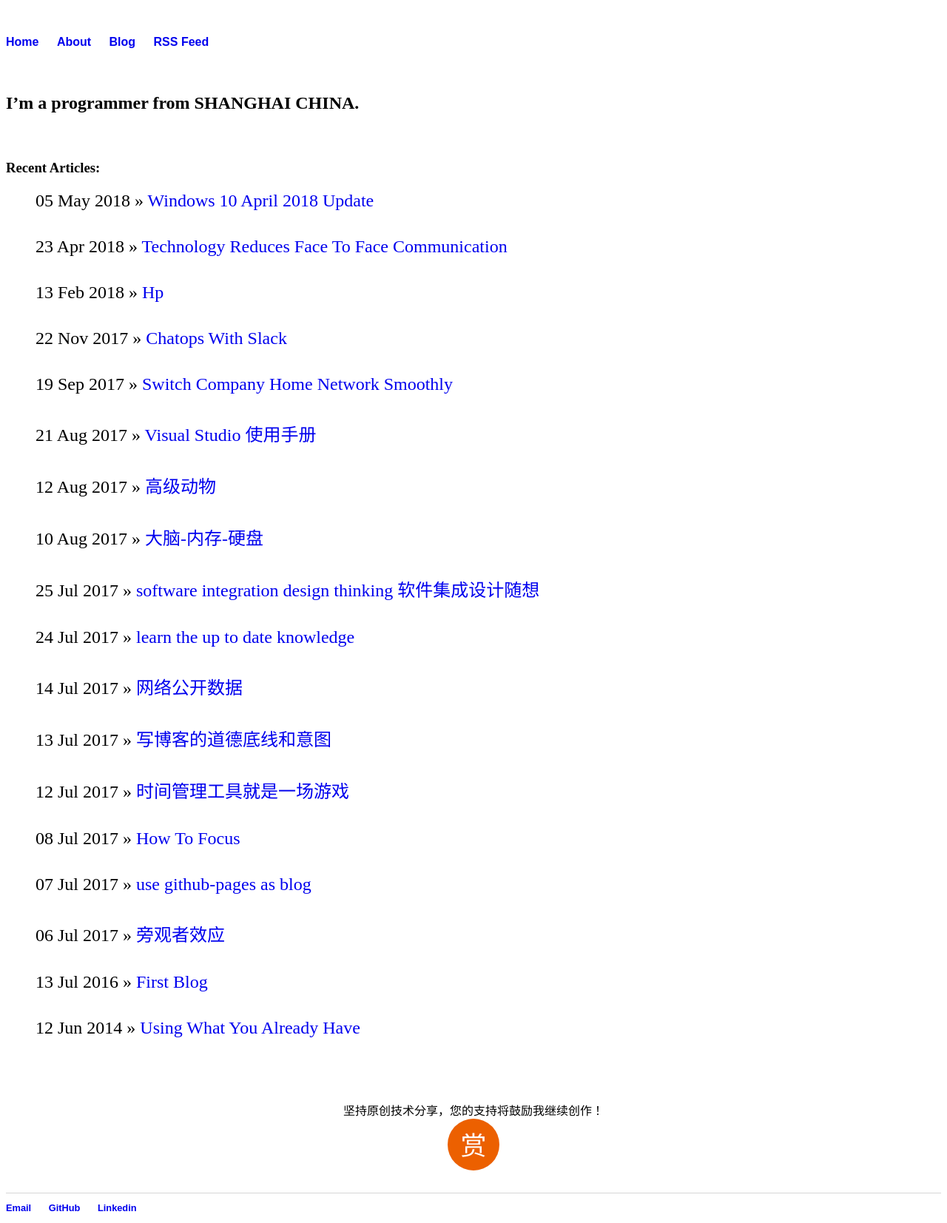
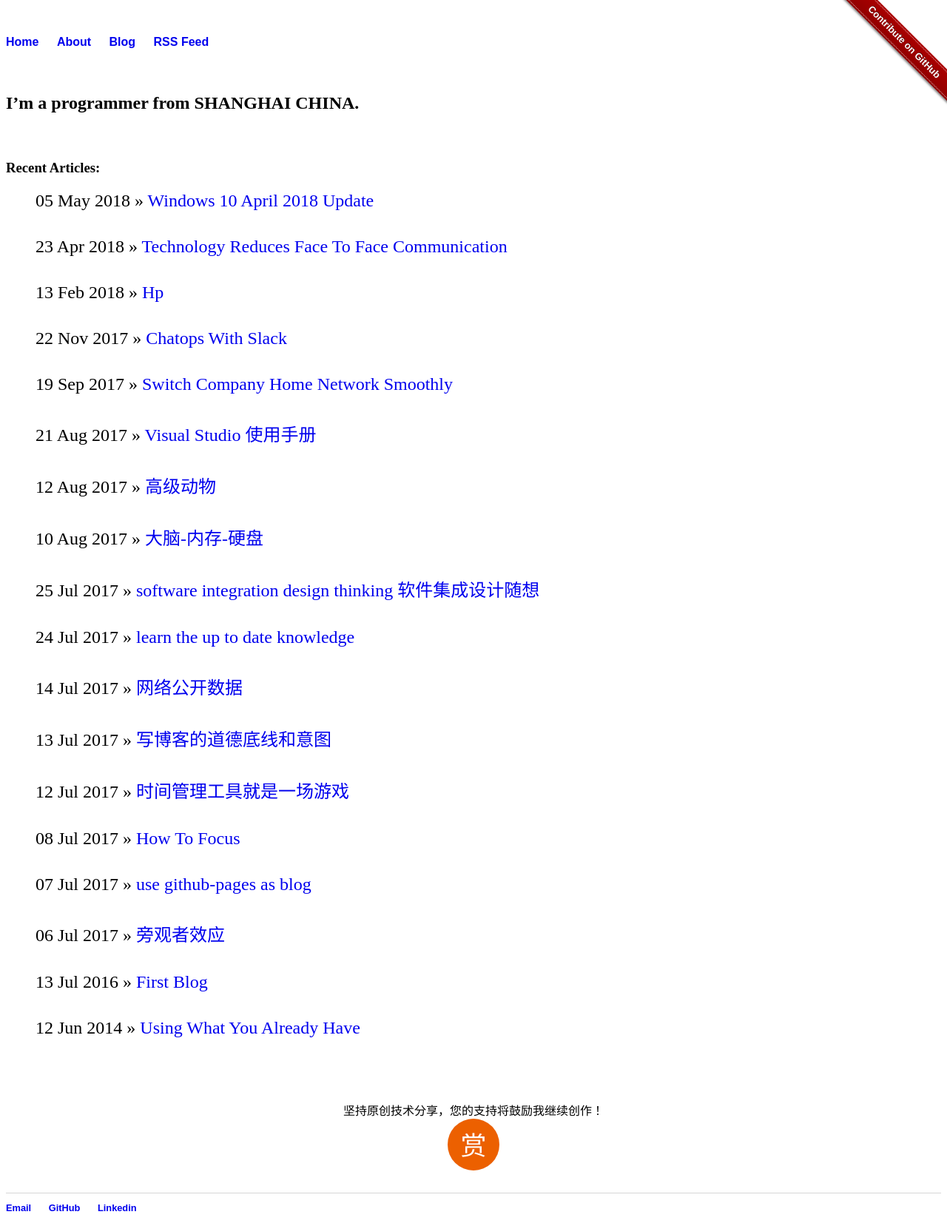
Before and after one commit to liuning0820/liuning0820.github.io, a Jekyll site: the page built from index.html, in a window 1280 px wide. Shown: the whole page at 74% size. Built offline with Jekyll 4.4.1, drawn with Linux system fonts in a browser that asks for light colours.

Commit message:
add github-fork-ribbon support.

```diff
--- a/_includes/head.html
+++ b/_includes/head.html
@@ -1,5 +1,6 @@
 <head>
 	　<meta http-equiv="content-type" content="text/html; charset=utf-8" />
 	　<title>{{page.title}}</title>
-	  <link rel="stylesheet" type="text/css" href="{{ site.url }}{{site.baseurl}}/css/main.css">
+		<link rel="stylesheet" type="text/css" href="{{ site.url }}{{site.baseurl}}/css/main.css">
+		<link rel="stylesheet" type="text/css" href="{{ site.url }}{{site.baseurl}}/css/gh-fork-ribbon.css">
 </head>
--- a/_layouts/default.html
+++ b/_layouts/default.html
@@ -2,6 +2,8 @@
 	<html>
 		{% include head.html %}
 	<body>
+
+		<a class="github-fork-ribbon fixed" title="Contribute on GitHub" href="https://github.com/liuning0820/liuning0820.github.io">Fork me on GitHub</a>
 
     <nav>
 		<ul>
--- /dev/null
+++ b/css/gh-fork-ribbon.css
@@ -0,0 +1,120 @@
+/*!
+ * "Fork me on GitHub" CSS ribbon v0.2.0 | MIT License
+ * https://github.com/simonwhitaker/github-fork-ribbon-css
+*/
+
+.github-fork-ribbon {
+    width: 12.1em;
+    height: 12.1em;
+    position: absolute;
+    overflow: hidden;
+    top: 0;
+    right: 0;
+    z-index: 9999;
+    pointer-events: none;
+    font-size: 13px;
+    text-decoration: none;
+    text-indent: -999999px;
+  }
+
+  .github-fork-ribbon.fixed {
+    position: fixed;
+  }
+
+  .github-fork-ribbon:before, .github-fork-ribbon:after {
+    /* The right and left classes determine the side we attach our banner to */
+    position: absolute;
+    display: block;
+    width: 15.38em;
+    height: 1.54em;
+
+    top: 3.23em;
+    right: -3.23em;
+
+    -webkit-box-sizing: content-box;
+    -moz-box-sizing: content-box;
+    box-sizing: content-box;
+
+    -webkit-transform: rotate(45deg);
+    -moz-transform: rotate(45deg);
+    -ms-transform: rotate(45deg);
+    -o-transform: rotate(45deg);
+    transform: rotate(45deg);
+  }
+
+  .github-fork-ribbon:before {
+    content: "";
+
+    /* Add a bit of padding to give some substance outside the "stitching" */
+    padding: .38em 0;
+
+    /* Set the base colour */
+    background-color: #a00;
+
+    /* Set a gradient: transparent black at the top to almost-transparent black at the bottom */
+    background-image: -webkit-gradient(linear, left top, left bottom, from(rgba(0, 0, 0, 0)), to(rgba(0, 0, 0, 0.15)));
+    background-image: -webkit-linear-gradient(top, rgba(0, 0, 0, 0), rgba(0, 0, 0, 0.15));
+    background-image: -moz-linear-gradient(top, rgba(0, 0, 0, 0), rgba(0, 0, 0, 0.15));
+    background-image: -ms-linear-gradient(top, rgba(0, 0, 0, 0), rgba(0, 0, 0, 0.15));
+    background-image: -o-linear-gradient(top, rgba(0, 0, 0, 0), rgba(0, 0, 0, 0.15));
+    background-image: linear-gradient(to bottom, rgba(0, 0, 0, 0), rgba(0, 0, 0, 0.15));
+
+    /* Add a drop shadow */
+    -webkit-box-shadow: 0 .15em .23em 0 rgba(0, 0, 0, 0.5);
+    -moz-box-shadow: 0 .15em .23em 0 rgba(0, 0, 0, 0.5);
+    box-shadow: 0 .15em .23em 0 rgba(0, 0, 0, 0.5);
+
+    pointer-events: auto;
+  }
+
+  .github-fork-ribbon:after {
+    /* Set the text from the title attribute */
+    content: attr(title);
+
+    /* Set the text properties */
+    color: #fff;
+    font: 700 1em "Helvetica Neue", Helvetica, Arial, sans-serif;
+    line-height: 1.54em;
+    text-decoration: none;
+    text-shadow: 0 -.08em rgba(0, 0, 0, 0.5);
+    text-align: center;
+    text-indent: 0;
+
+    /* Set the layout properties */
+    padding: .15em 0;
+    margin: .15em 0;
+
+    /* Add "stitching" effect */
+    border-width: .08em 0;
+    border-style: dotted;
+    border-color: #fff;
+    border-color: rgba(255, 255, 255, 0.7);
+  }
+
+  .github-fork-ribbon.left-top, .github-fork-ribbon.left-bottom {
+    right: auto;
+    left: 0;
+  }
+
+  .github-fork-ribbon.left-bottom, .github-fork-ribbon.right-bottom {
+    top: auto;
+    bottom: 0;
+  }
+
+  .github-fork-ribbon.left-top:before, .github-fork-ribbon.left-top:after, .github-fork-ribbon.left-bottom:before, .github-fork-ribbon.left-bottom:after {
+    right: auto;
+    left: -3.23em;
+  }
+
+  .github-fork-ribbon.left-bottom:before, .github-fork-ribbon.left-bottom:after, .github-fork-ribbon.right-bottom:before, .github-fork-ribbon.right-bottom:after {
+    top: auto;
+    bottom: 3.23em;
+  }
+
+  .github-fork-ribbon.left-top:before, .github-fork-ribbon.left-top:after, .github-fork-ribbon.right-bottom:before, .github-fork-ribbon.right-bottom:after {
+    -webkit-transform: rotate(-45deg);
+    -moz-transform: rotate(-45deg);
+    -ms-transform: rotate(-45deg);
+    -o-transform: rotate(-45deg);
+    transform: rotate(-45deg);
+  }
```
